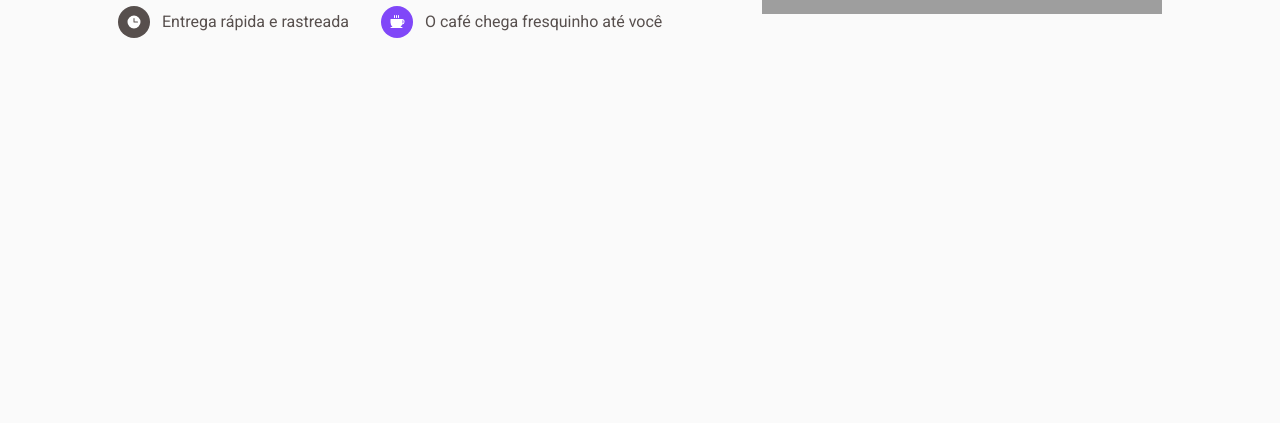
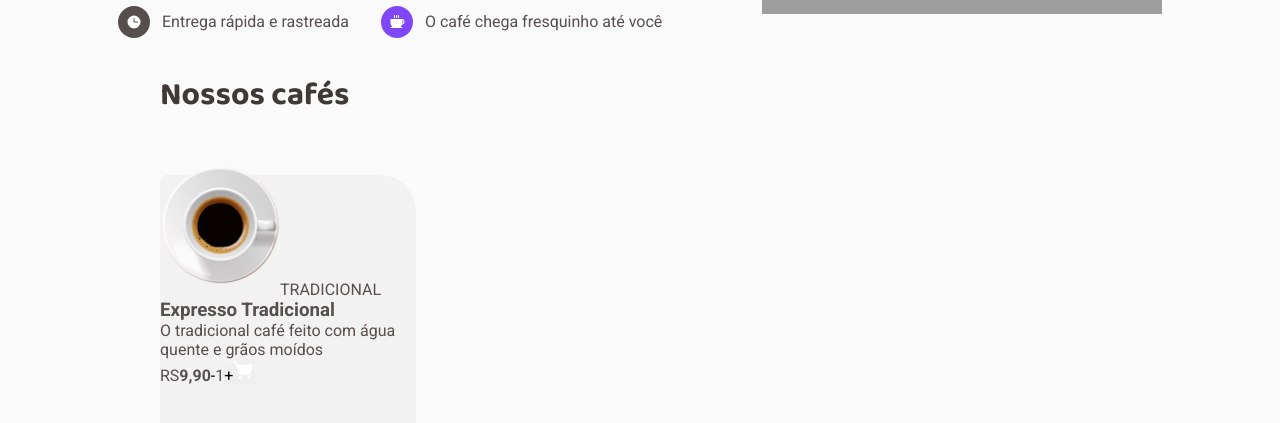
Before and after one commit to ViniciusSouzaDosReis/coffee-delivery, a React (Vite) app: page / in a window 1280 px wide. Shown: the part 413-836 px from the top of the page. Before the commit the page ends 800 px from the top, so only its background shows below. Built offline with nearby package versions, Linux system fonts and the light colour scheme; grey boxes are pictures that could not be loaded.

Commit message:
Criando seção de cafes

```diff
--- /dev/null
+++ b/src/pages/Home/components/CoffeeList/index.tsx
@@ -0,0 +1,42 @@
+import { ShoppingCartSimple } from 'phosphor-react'
+
+import coffeeImage from './images/Image.png'
+
+import { CoffeeCardContainer, CoffeeListContainer } from './styles'
+
+function CoffeeList() {
+  return (
+    <CoffeeListContainer>
+      <h2>Nossos cafés</h2>
+      <div>
+        <CoffeeCardContainer>
+          <span>
+            <img src={coffeeImage} alt='Imagem de um café tradicional' />
+          </span>
+          <span>
+            TRADICIONAL
+          </span>
+          <div>
+            <h3>Expresso Tradicional</h3>
+            <p>O tradicional café feito com água quente e grãos moídos</p>
+          </div>
+          <span>
+            <span>
+              RS<strong>9,90</strong>
+            </span>
+            <span>
+              <button>-</button>
+              1
+              <button>+</button>
+            </span>
+            <button>
+              <ShoppingCartSimple size={22} weight='fill' color='white' />
+            </button>
+          </span>
+        </CoffeeCardContainer>
+      </div>
+    </CoffeeListContainer>
+  )
+}
+
+export { CoffeeList }
--- /dev/null
+++ b/src/pages/Home/components/CoffeeList/styles.tsx
@@ -0,0 +1,28 @@
+import styled from 'styled-components'
+
+export const CoffeeListContainer = styled.section`
+  padding: 2rem 10rem;
+
+  h2{
+    color: ${props => props.theme['base-subtitle']};
+
+    margin-bottom: 3.375rem;
+
+    font-family: 'Baloo 2';
+    font-size: 2rem;
+  }
+`
+
+export const CoffeeCardContainer = styled.div`
+  width: 16rem;
+  height: 19.375rem;
+
+  border-radius: 6px 36px;
+
+  background-color: ${props => props.theme['base-card']};
+
+  > span:first-child{
+    position: relative;
+    bottom: 10px;
+  }
+`
--- a/src/pages/Home/index.tsx
+++ b/src/pages/Home/index.tsx
@@ -1,4 +1,5 @@
 import { Header } from "../../components/Header";
+import { CoffeeList } from "./components/CoffeeList";
 import { SectionIntro } from "./components/SectionIntro";
 
 function Home() {
@@ -6,6 +7,7 @@ function Home() {
     <>
       <Header />
       <SectionIntro />
+      <CoffeeList />
     </>
   )
 }
```
Also changed, not shown: src/pages/Home/components/CoffeeList/images/Image.png (added).
